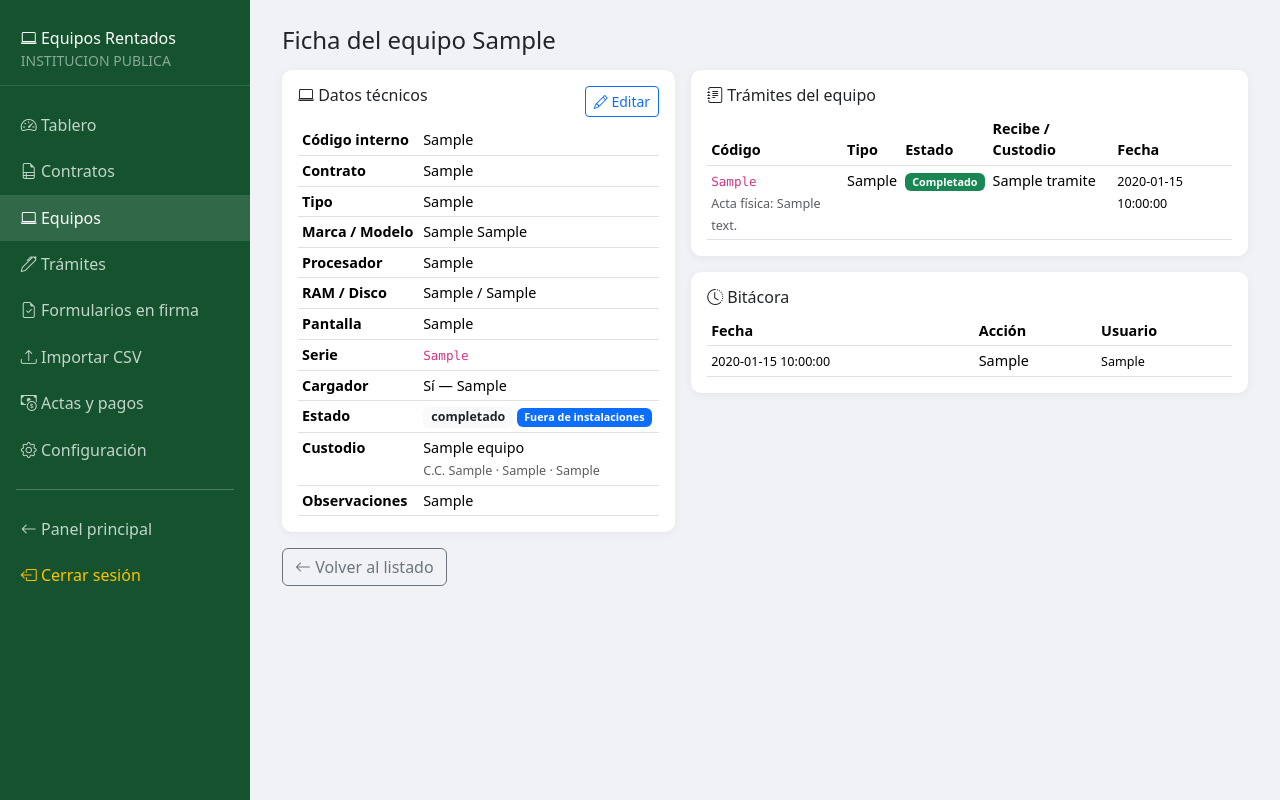
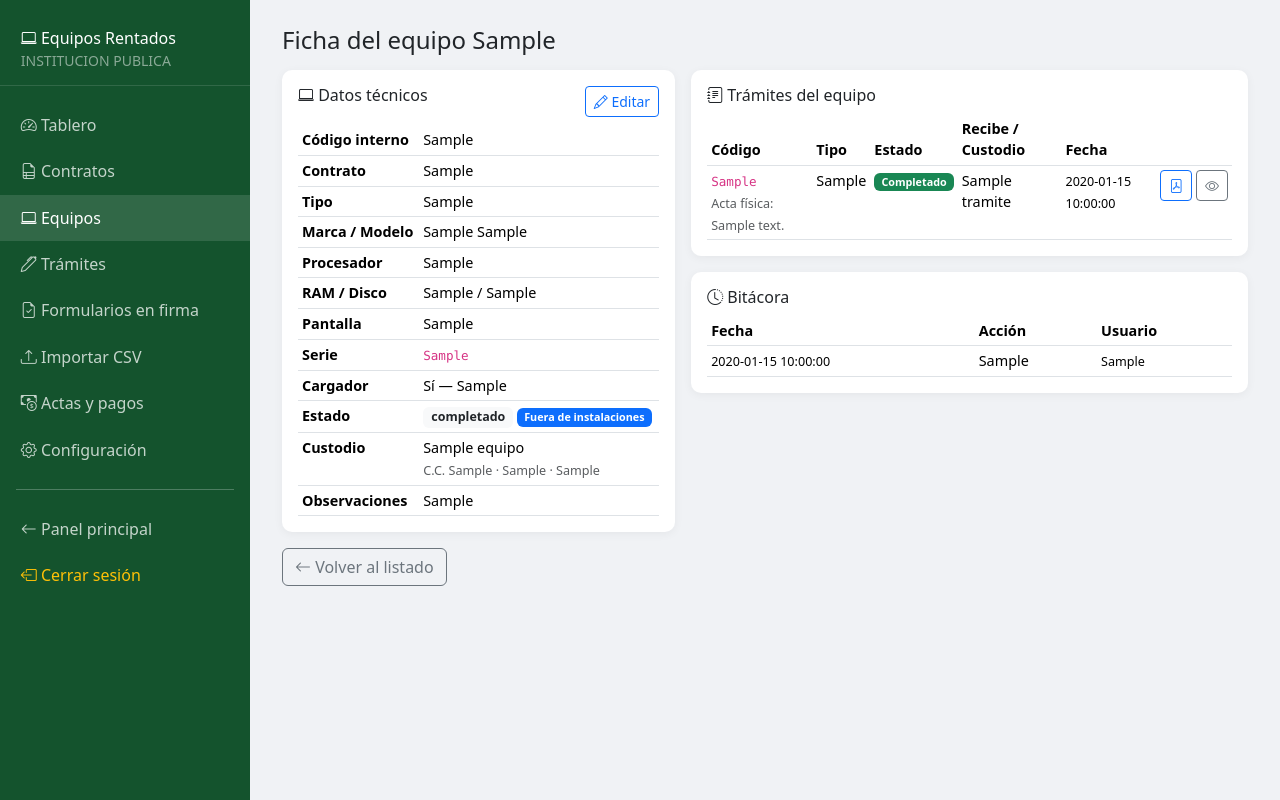
Before and after one commit to ncuenca84/formularios, a PHP site: page /admin/eqr_equipo_ficha.php?id=1 in a window 1280 px wide. Run offline with PHP 8.4, Linux system fonts and the light colour scheme; a user stored in the database is signed in; data comes from the database, SQL or seed files in the repository; tables that the repository leaves empty or names only in its code hold one stand-in row (values such as "Sample post"); some libraries are stand-ins or nearby versions.

Commit message:
feat(eqr): acceso directo al acta desde la ficha del equipo
- Cuando el equipo esta 'Fuera de las instalaciones', la ficha muestra
  un panel con la salida vigente (motivo y fechas) y botones directos:
  ver acta, descargar, ir al tramite y REGISTRAR RETORNO ahi mismo.
- El historial de tramites de la ficha gana botones por fila: ver el
  acta (PDF) y abrir el detalle del tramite, sin pasar por la bandeja.

Co-Authored-By: Claude Fable 5 <noreply@anthropic.com>
Claude-Session: https://claude.ai/code/session_011NczRJK8wdJmAZTVbdKkp6

```diff
--- a/admin/eqr_equipo_ficha.php
+++ b/admin/eqr_equipo_ficha.php
@@ -2,6 +2,7 @@
 /** Ficha del equipo: datos tecnicos + historial de tramites y bitacora. */
 require __DIR__ . '/eqr_common.php';
 if (!eqrMigrado()) { header('Location: eqr_migrar.php'); exit; }
+require_once __DIR__ . '/../includes/eqr/flujo.php';
 
 $db = getDB();
 $id = (int)($_GET['id'] ?? 0);
@@ -11,9 +12,35 @@ $stmt->execute([$id]);
 $eq = $stmt->fetch();
 if (!$eq) { eqrFlash('Equipo no encontrado.', 'error'); header('Location: eqr_equipos.php'); exit; }
 
+// Registrar el retorno directamente desde la ficha
+if ($_SERVER['REQUEST_METHOD'] === 'POST' && ($_POST['accion'] ?? '') === 'retorno') {
+    eqrCsrfVerificar();
+    try {
+        $tr = eqrTramitePorId($db, (int)($_POST['tramite_id'] ?? 0));
+        if (!$tr || (int)$tr['equipo_id'] !== $id) { throw new RuntimeException('Trámite no válido.'); }
+        eqrRegistrarRetorno($db, $tr, 'admin:' . ($_SESSION['admin_nombre'] ?? 'desconocido'));
+        eqrFlash('Retorno registrado: el equipo ya no consta como fuera de las instalaciones.');
+    } catch (Throwable $ex) {
+        eqrFlash('Error: ' . $ex->getMessage(), 'error');
+    }
+    header('Location: eqr_equipo_ficha.php?id=' . $id);
+    exit;
+}
+
 $stmt = $db->prepare("SELECT * FROM eqr_tramites WHERE equipo_id = ? ORDER BY id DESC");
 $stmt->execute([$id]);
 $tramites = $stmt->fetchAll();
+
+// Salida vigente (para el panel de acceso directo cuando esta "Fuera")
+$salidaVigente = null;
+if (!empty($eq['fuera_instalaciones'])) {
+    foreach ($tramites as $t) {
+        if ($t['tipo'] === 'salida' && $t['estado'] === 'completado' && $t['salida_retorno_registrado'] === null) {
+            $salidaVigente = $t;
+            break;
+        }
+    }
+}
 
 $stmt = $db->prepare("SELECT * FROM eqr_bitacora WHERE equipo_id = ? ORDER BY id DESC LIMIT 100");
 $stmt->execute([$id]);
@@ -26,6 +53,33 @@ $badgeTramite = function (string $s): string {
 
 eqrHeader('Ficha del equipo ' . $eq['codigo_interno'], 'equipos');
 ?>
+<?php if ($salidaVigente): ?>
+<div class="alert alert-primary d-flex justify-content-between align-items-center flex-wrap gap-2">
+    <div>
+        <i class="bi bi-box-arrow-right"></i>
+        <strong>Fuera de las instalaciones</strong> — trámite <?= e($salidaVigente['codigo']) ?>:
+        <?= e((string)$salidaVigente['salida_motivo']) ?>,
+        salió el <?= e(date('d/m/Y', strtotime((string)$salidaVigente['salida_fecha']))) ?>,
+        retorno estimado: <?= $salidaVigente['salida_fecha_retorno']
+            ? e(date('d/m/Y', strtotime($salidaVigente['salida_fecha_retorno']))) : 'indefinido' ?>.
+    </div>
+    <div class="d-flex gap-2 flex-wrap">
+        <a class="btn btn-sm btn-light border" target="_blank"
+           href="eqr_acta_ver.php?id=<?= (int)$salidaVigente['id'] ?>&inline=1"><i class="bi bi-eye"></i> Ver acta</a>
+        <a class="btn btn-sm btn-light border"
+           href="eqr_acta_ver.php?id=<?= (int)$salidaVigente['id'] ?>"><i class="bi bi-download"></i> Descargar</a>
+        <a class="btn btn-sm btn-light border"
+           href="eqr_tramite_ver.php?id=<?= (int)$salidaVigente['id'] ?>"><i class="bi bi-journal-text"></i> Trámite</a>
+        <form method="post" class="d-inline"
+              onsubmit="return confirm('¿Registrar el retorno del equipo a las instalaciones?');">
+            <?= eqrCsrfCampo() ?>
+            <input type="hidden" name="accion" value="retorno">
+            <input type="hidden" name="tramite_id" value="<?= (int)$salidaVigente['id'] ?>">
+            <button class="btn btn-sm btn-primary"><i class="bi bi-box-arrow-in-left"></i> Registrar retorno</button>
+        </form>
+    </div>
+</div>
+<?php endif; ?>
 <div class="row g-3">
     <div class="col-lg-5">
         <div class="card p-3">
@@ -62,7 +116,7 @@ eqrHeader('Ficha del equipo ' . $eq['codigo_interno'], 'equipos');
                 <p class="text-muted mb-0">Sin trámites todavía.</p>
             <?php else: ?>
                 <div class="table-responsive"><table class="table table-sm mb-0">
-                    <thead><tr><th>Código</th><th>Tipo</th><th>Estado</th><th>Recibe / Custodio</th><th>Fecha</th></tr></thead>
+                    <thead><tr><th>Código</th><th>Tipo</th><th>Estado</th><th>Recibe / Custodio</th><th>Fecha</th><th></th></tr></thead>
                     <tbody>
                     <?php foreach ($tramites as $t): ?>
                         <tr>
@@ -72,6 +126,16 @@ eqrHeader('Ficha del equipo ' . $eq['codigo_interno'], 'equipos');
                             <td><?= $badgeTramite($t['estado']) ?></td>
                             <td><?= e((string)$t['recibe_nombre']) ?: '—' ?></td>
                             <td><small><?= e((string)$t['created_at']) ?></small></td>
+                            <td class="text-end text-nowrap">
+                                <?php if (!empty($t['pdf_actual'])): ?>
+                                    <a class="btn btn-sm btn-outline-primary" target="_blank" title="Ver acta"
+                                       href="eqr_acta_ver.php?id=<?= (int)$t['id'] ?>&inline=1"><i class="bi bi-file-pdf"></i></a>
+                                <?php endif; ?>
+                                <?php if ($t['tipo'] !== 'carga_inicial'): ?>
+                                    <a class="btn btn-sm btn-outline-secondary" title="Ver trámite"
+                                       href="eqr_tramite_ver.php?id=<?= (int)$t['id'] ?>"><i class="bi bi-eye"></i></a>
+                                <?php endif; ?>
+                            </td>
                         </tr>
                     <?php endforeach; ?>
                     </tbody>
```
